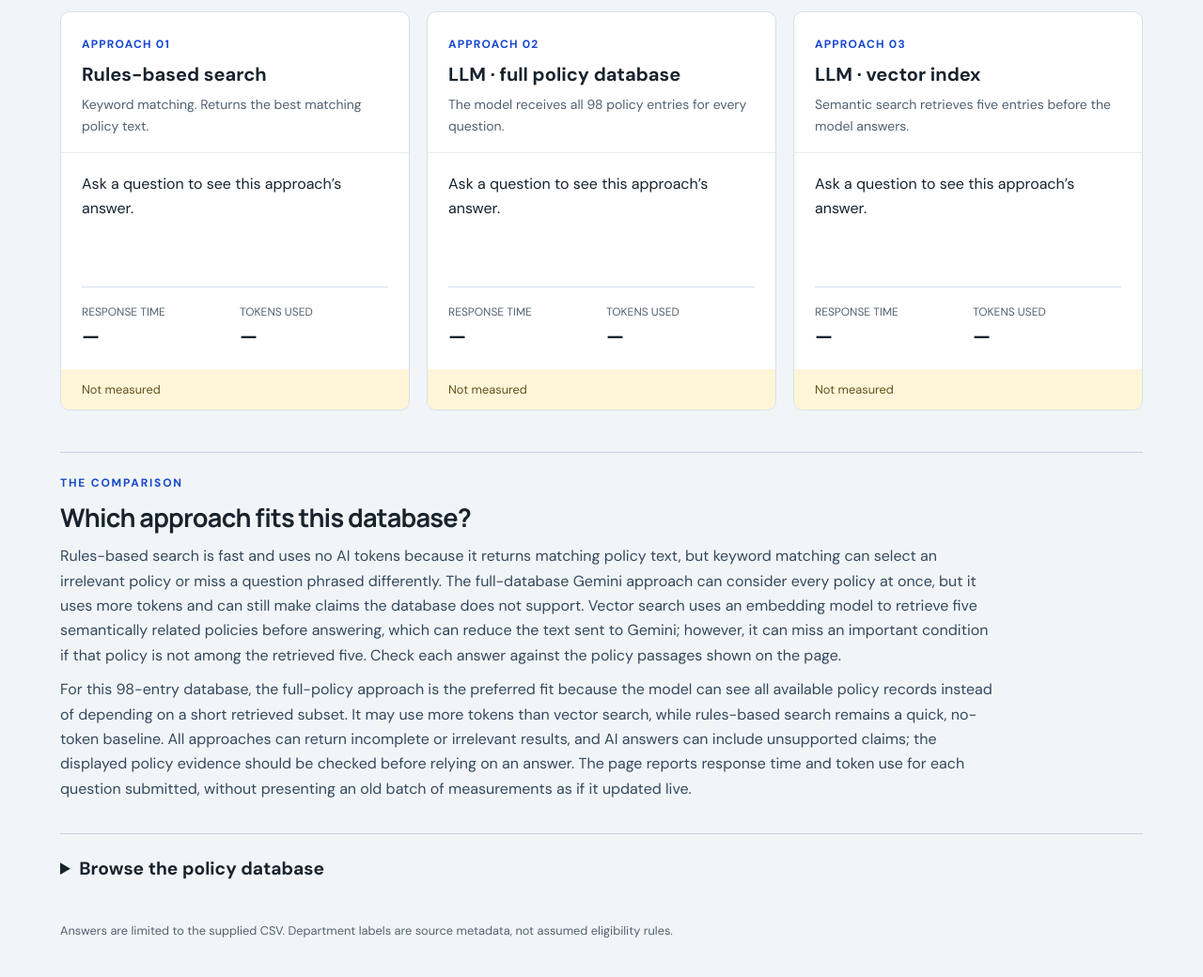
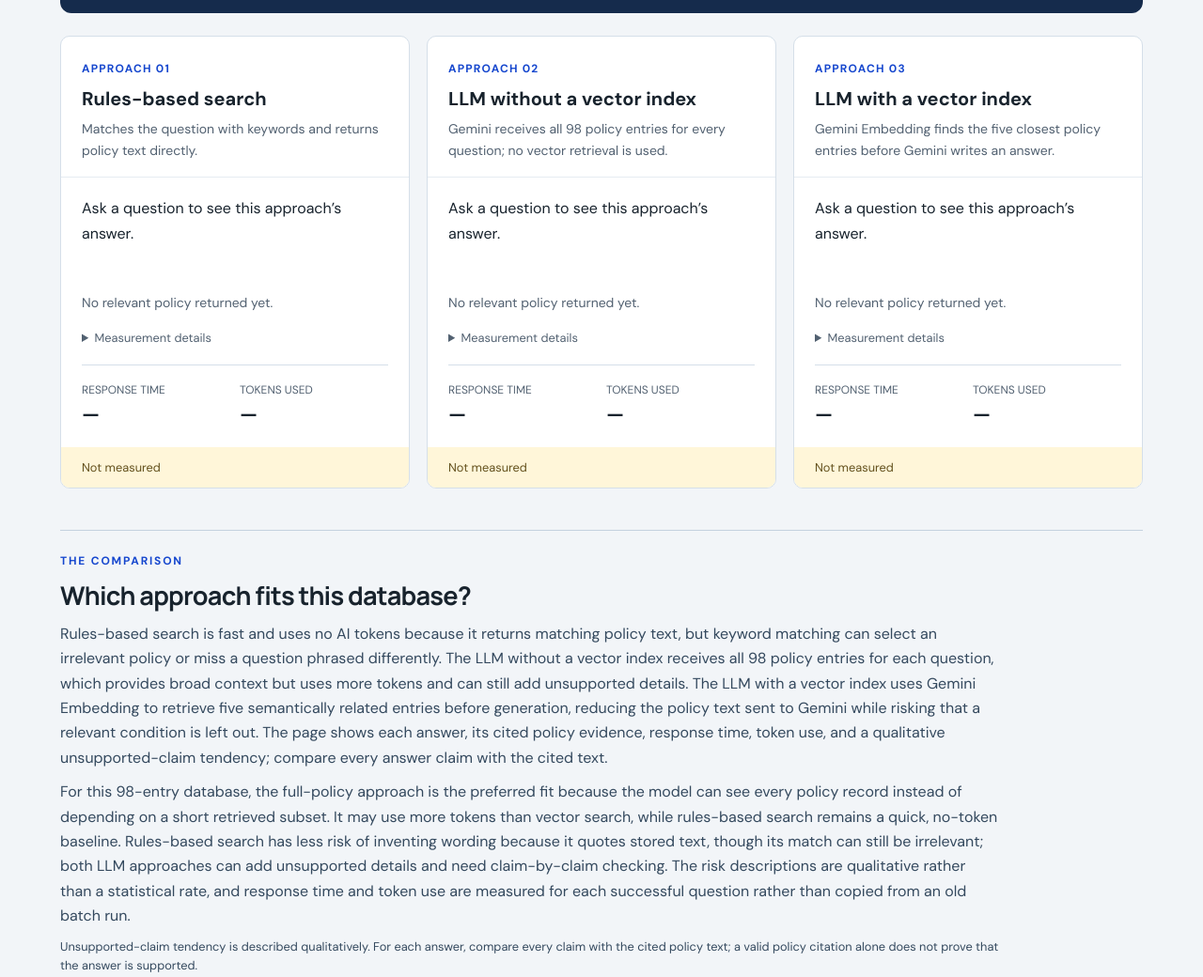
Before and after one commit to Lidha25/company-policy-assistant, a website with bundled scripts: page public/index.html in a window 1280 px wide. Shown: the part 578-1618 px from the top of the page at 94% size. Built offline with nearby package versions, Linux system fonts and the light colour scheme; files whose address does not match are found by name.

```diff
--- a/public/app.js
+++ b/public/app.js
@@ -1,13 +1,15 @@
 import {rulesAnswer} from './rules.js';
-const $=id=>document.getElementById(id), names={rules:'Rules-based search',full:'LLM · full policy database',vector:'LLM · vector index'};
-const descriptions={rules:'Keyword matching. Returns the best matching policy text.',full:'The model receives all 98 policy entries for every question.',vector:'Semantic search retrieves five entries before the model answers.'};
+const $=id=>document.getElementById(id), names={rules:'Rules-based search',full:'LLM without a vector index',vector:'LLM with a vector index'};
+const descriptions={rules:'Matches the question with keywords and returns policy text directly.',full:'Gemini receives all 98 policy entries for every question; no vector retrieval is used.',vector:'Gemini Embedding finds the five closest policy entries before Gemini writes an answer.'};
+const unsupportedTendency={rules:'Lower risk of invented wording because the result quotes policy text; it can still match the wrong policy.',full:'Can add details that are not in the policies. Compare every claim with the cited text.',vector:'Can add unsupported details or miss a condition if retrieval does not return its policy. Compare every claim with the cited text.'};
 const escape=text=>String(text??'').replace(/[&<>"']/g,c=>({'&':'&amp;','<':'&lt;','>':'&gt;','"':'&quot;',"'":'&#39;'}[c]));
 let source,live=false,ai=false,busy=false;
 function render(results){$('results').innerHTML=['rules','full','vector'].map((method,i)=>{
   const r=results.find(x=>x.method===method)||{status:'pending',answer:'Ask a question to see this approach’s answer.',policies:[]};
   const ms=r.response_ms==null?'—':r.response_ms<1?'<1 ms':`${Math.round(r.response_ms).toLocaleString()} ms`;
-  const supportCheck=r.invalid_citation?'Invalid policy citation; answer needs review.':r.status==='ok'?'Not independently verified. Compare each claim with the cited policy text.':r.support||'Not measured';
-  return `<article class="card"><div class="card-top"><small>APPROACH 0${i+1}</small><h3>${names[method]}</h3><p>${descriptions[method]}</p></div><div class="card-body"><p class="answer">${escape(r.answer)}</p>${(r.policies||[]).map(p=>`<div class="citation"><strong>${escape(p.title)}</strong>${escape(p.department)} · ${escape(p.id)} · CSV row ${p.csv_row}<blockquote>${escape(p.policy_text)}</blockquote></div>`).join('')}${r.status==='ok'?`<details class="token-details"><summary>Measurement details</summary><p>Policy support: ${escape(supportCheck)}</p><p>Input: ${r.input_tokens??"not reported"}; output: ${r.output_tokens??"not reported"}; query embedding: ${r.embedding_tokens??"not reported"}. Thinking: ${r.thinking_tokens??0}; generation total: ${r.generation_tokens??r.total_tokens??"not reported"}. Model: ${escape(r.model??"not reported")}.</p>${r.index?`<p>Separate index build: ${r.index.build_tokens??"not reported"} tokens, ${Math.round(r.index.build_ms)} ms. Excluded from per-question figures.</p>`:''}</details>`:''}</div><dl class="metrics"><div><dt>RESPONSE TIME</dt><dd>${escape(ms)}</dd></div><div><dt>TOKENS USED</dt><dd>${r.total_tokens==null?'—':Number(r.total_tokens).toLocaleString()}</dd></div></dl><div class="support">${escape(r.review?`AI-assisted review: ${r.review}`:r.support||'Not measured')}</div></article>`;
+  const answerCheck=r.status==='pending'?'Not assessed yet.':r.status!=='ok'?(r.support||'Not assessed; no answer was returned.'):method==='rules'?(r.support||'Direct policy text; check that the matched policy is relevant.'):r.invalid_citation?'Invalid policy citation detected; review the answer.':'No independent claim-by-claim verification is run; compare the answer with the policy evidence.';
+  const citations=(r.policies||[]).map(p=>`<div class="citation"><strong>Relevant policy: ${escape(p.title)}</strong>${escape(p.department)} · ${escape(p.id)} · CSV row ${p.csv_row}<blockquote>${escape(p.policy_text)}</blockquote></div>`).join('')||'<p class="muted">No relevant policy returned yet.</p>';
+  return `<article class="card"><div class="card-top"><small>APPROACH 0${i+1}</small><h3>${names[method]}</h3><p>${descriptions[method]}</p></div><div class="card-body"><p class="answer">${escape(r.answer)}</p>${citations}<details class="token-details"><summary>Measurement details</summary><p><strong>Unsupported-claim tendency (qualitative):</strong> ${unsupportedTendency[method]}</p><p><strong>Check for this answer:</strong> ${escape(answerCheck)}</p>${r.status==='ok'?`<p><strong>Token breakdown:</strong> Input ${r.input_tokens??"not reported"}; output ${r.output_tokens??"not reported"}; query embedding ${r.embedding_tokens??"not reported"}; thinking ${r.thinking_tokens??0}; generation total ${r.generation_tokens??r.total_tokens??"not reported"}. Model: ${escape(r.model??"not reported")}.</p>${r.index?`<p>Index-build usage: ${r.index.build_tokens??"not reported"} tokens and ${Math.round(r.index.build_ms)} ms; this separate one-time setup is excluded from per-question totals.</p>`:''}`:`<p>Response-time and token figures appear after a successful run; failed or unavailable requests are not given estimated metrics.</p>`}</details></div><dl class="metrics"><div><dt>RESPONSE TIME</dt><dd>${escape(ms)}</dd></div><div><dt>TOKENS USED</dt><dd>${r.total_tokens==null?'—':Number(r.total_tokens).toLocaleString()}</dd></div></dl><div class="support">${escape(r.review?`AI-assisted review: ${r.review}`:r.support||'Not measured')}</div></article>`;
 }).join('');}
 function library(query=''){const matches=source.policies.filter(p=>JSON.stringify(p).toLowerCase().includes(query.toLowerCase()));$('policy-list').innerHTML=matches.map(p=>`<article class="policy"><h3>${escape(p.title)}</h3><div class="muted">${escape(p.id)} · ${escape(p.department)} · ${escape(p.category)}</div><p>${escape(p.policy_text)}</p></article>`).join('')||'<p>No policies match your search.</p>';}
 async function compare(question){
--- a/public/data.json
+++ b/public/data.json
@@ -787,7 +787,7 @@
     }
   ],
   "comparison": [
-    "Rules-based search is fast and uses no AI tokens because it returns matching policy text, but keyword matching can select an irrelevant policy or miss a question phrased differently. The full-database Gemini approach can consider every policy at once, but it uses more tokens and can still make claims the database does not support. Vector search uses an embedding model to retrieve five semantically related policies before answering, which can reduce the text sent to Gemini; however, it can miss an important condition if that policy is not among the retrieved five. Check each answer against the policy passages shown on the page.",
-    "For this 98-entry database, the full-policy approach is the preferred fit because the model can see all available policy records instead of depending on a short retrieved subset. It may use more tokens than vector search, while rules-based search remains a quick, no-token baseline. All approaches can return incomplete or irrelevant results, and AI answers can include unsupported claims; the displayed policy evidence should be checked before relying on an answer. The page reports response time and token use for each question submitted, without presenting an old batch of measurements as if it updated live."
+    "Rules-based search is fast and uses no AI tokens because it returns matching policy text, but keyword matching can select an irrelevant policy or miss a question phrased differently. The LLM without a vector index receives all 98 policy entries for each question, which provides broad context but uses more tokens and can still add unsupported details. The LLM with a vector index uses Gemini Embedding to retrieve five semantically related entries before generation, reducing the policy text sent to Gemini while risking that a relevant condition is left out. The page shows each answer, its cited policy evidence, response time, token use, and a qualitative unsupported-claim tendency; compare every answer claim with the cited text.",
+    "For this 98-entry database, the full-policy approach is the preferred fit because the model can see every policy record instead of depending on a short retrieved subset. It may use more tokens than vector search, while rules-based search remains a quick, no-token baseline. Rules-based search has less risk of inventing wording because it quotes stored text, though its match can still be irrelevant; both LLM approaches can add unsupported details and need claim-by-claim checking. The risk descriptions are qualitative rather than a statistical rate, and response time and token use are measured for each successful question rather than copied from an old batch run."
   ]
 }
--- a/public/index.html
+++ b/public/index.html
@@ -1,9 +1,9 @@
 <!doctype html>
 <html lang="en"><head><meta charset="utf-8"><meta name="viewport" content="width=device-width, initial-scale=1"><title>Policy Lab · Company Policy Assistant</title><link rel="icon" href="favicon.svg"><link rel="stylesheet" href="style.css"></head>
 <body><header><a class="brand" href="./"><span class="brand-icon">P</span> POLICY LAB</a><span id="student">Company Policy Assistant</span><span class="course">AI in Accounting & Business</span></header>
-<main><section class="intro"><div><div class="eyebrow">ONE DATABASE. THREE APPROACHES.</div><h1>Ask a question.<br>Compare the evidence.</h1><p>Explore how keyword search and two AI approaches answer questions from the same company policies.</p></div><aside><strong id="policy-count">98</strong><span>policy entries</span><small>Source: company_policies.csv</small></aside></section>
+<main><section class="intro"><div><div class="eyebrow">ONE DATABASE. THREE APPROACHES.</div><h1>Ask a question.<br>Compare the evidence.</h1><p>Compare keyword search, an LLM without a vector index, and an LLM with a Gemini vector index. Each result shows its policy evidence, response time, token use, and unsupported-claim review.</p></div><aside><strong id="policy-count">98</strong><span>policy entries</span><small>Source: company_policies.csv</small></aside></section>
 <section class="workspace"><form id="question-form"><label for="question">Your policy question</label><div class="question-row"><input id="question" maxlength="1500" required value="How many days per week can I work remotely?" autocomplete="off"><button id="ask" type="submit">Compare answers</button></div></form><div class="examples"><span>Try a question</span><button data-question="How often must I change my password?">Passwords</button><button data-question="When must I submit travel expense receipts?">Travel expenses</button><button data-question="How much does the company pay for home internet?">Missing information</button></div><div id="status" role="status">Loading policy database…</div></section>
 <section id="results" class="cards" aria-label="Comparison results" aria-live="polite"></section>
-<section class="comparison"><div class="eyebrow">THE COMPARISON</div><h2>Which approach fits this database?</h2><div id="comparison-text"></div></section>
+<section class="comparison"><div class="eyebrow">THE COMPARISON</div><h2>Which approach fits this database?</h2><div id="comparison-text"></div><p class="review-note">Unsupported-claim tendency is described qualitatively. For each answer, compare every claim with the cited policy text; a valid policy citation alone does not prove that the answer is supported.</p></section>
 <details class="library"><summary>Browse the policy database</summary><label for="policy-search">Find a policy</label><input id="policy-search" placeholder="Search title, text, department or category"><div id="policy-list"></div></details>
 <footer>Answers are limited to the supplied CSV. Department labels are source metadata, not assumed eligibility rules. <span id="run-note"></span></footer></main><script type="module" src="app.js"></script></body></html>
```
Also changed, not shown: COMPARISON.md (+2 -2 lines), dist/app.js, dist/data.json, dist/index.html.
